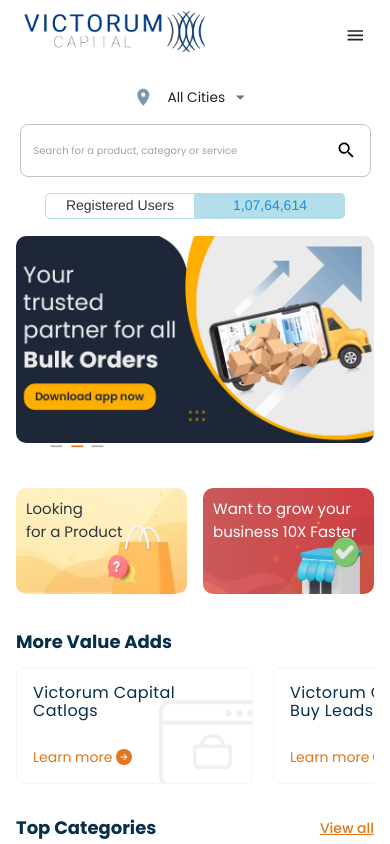
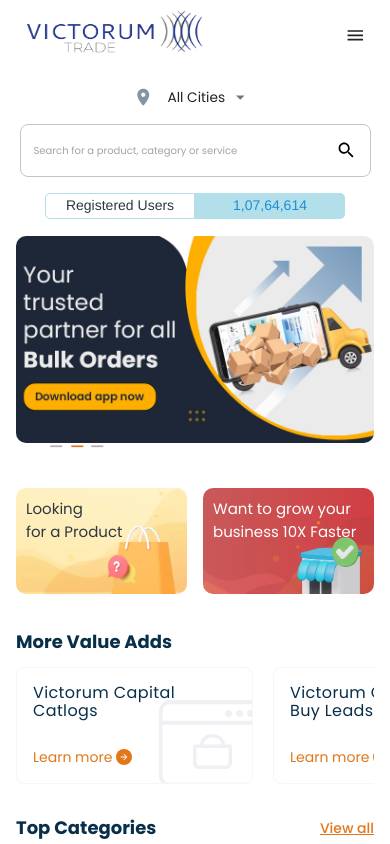
Before and after one commit to denisevseev/vic-market, a Next.js app: page / in a window 390 px wide. Shown: the top 844 px of the page. Built offline with nearby package versions, Linux system fonts and the light colour scheme.

Commit message:
New logo added.

```diff
--- a/app/components/FooterTopBox/FooterTopBox.tsx
+++ b/app/components/FooterTopBox/FooterTopBox.tsx
@@ -20,14 +20,14 @@
   };
 
   const logoWidth = isMobile ? 100 : 181;
-  const logoHeight = isMobile ? 27 : 41;
+  const logoHeight = isMobile ? 37 : 51;
   const gPartnerHeight = isMobile ? 66 : 100;
   return (
     <div className="main-container-top">
       <div className="top-box-container">
         <div className="two-images">
           <Image
-            src="/logo.png"
+            src="/logoTrade.png"
             alt="Logo"
             width={logoWidth}
             height={logoHeight}
--- a/app/components/Navigation/Navigation.tsx
+++ b/app/components/Navigation/Navigation.tsx
@@ -60,11 +60,12 @@
       <div className="block left">
         <Link href="/">
           <Image
-            src="/logo.png"
+            src="/logoTrade.png"
             className="ml-left-logo"
             alt="Logo"
             width={181}
-            height={41}
+            height={51}
+            objectFit="cover"
             priority
           />
         </Link>
--- a/app/components/PostBuyRequirement/PostBuyRequirement.tsx
+++ b/app/components/PostBuyRequirement/PostBuyRequirement.tsx
@@ -37,11 +37,11 @@
           </div>
           <div style={{ marginTop: "16px" }} className="logo-banner">
             <Image
-              src="/logo.png"
+              src="/logoTrade.png"
               alt="Logo"
               width={130}
-              height={30}
-              style={{ objectFit: "cover" }}
+              height={40}
+              style={{ objectFit: "fill" }}
               priority
             />
           </div>
```
Also changed, not shown: public/logo.png (deleted), public/logoTrade.png (added).
